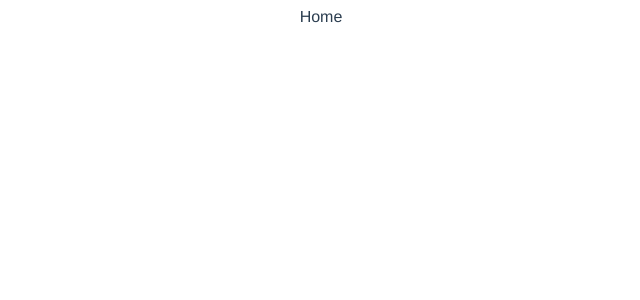
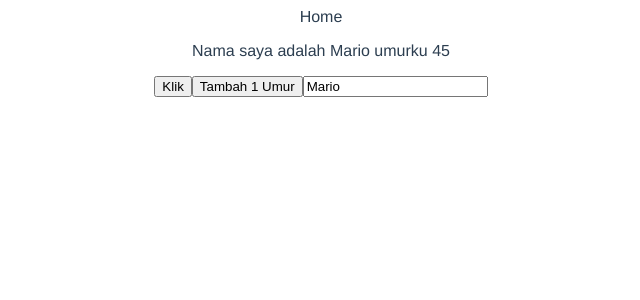
Before and after one commit to KonferensiHantuProject/bone-blog, a Vue app: page / in a window 1280 px wide. Shown: the top 300 px of the page, without its empty margins (319-959 px from the left). Built offline with nearby package versions, Linux system fonts and the light colour scheme.

Commit message:
Using Refs as Reactive Value

```diff
--- a/src/views/Home.vue
+++ b/src/views/Home.vue
@@ -1,15 +1,37 @@
 <template>
   <div class="home">
     Home
+
+    <p>Nama saya adalah {{ name }} umurku {{ age }}</p>
+    <button @click="handleClick">Klik</button>
+    <button @click="age++">Tambah 1 Umur</button>
+    <input type="text" v-model="name">
   </div>
 </template>
 
 <script>
+import { ref } from '@vue/reactivity'
 
 export default {
   name: 'Home',
   setup() {
+    console.log('set up')
 
+    // const p = ref(null)
+
+    const name = ref('Mario')
+    const age = ref(45)
+
+    const handleClick = () => {
+      name.value = 'Luigi'
+      age.value = 35
+    }
+
+    return {
+      name,
+      age,
+      handleClick,
+    }
   }
 }
 </script>
```
